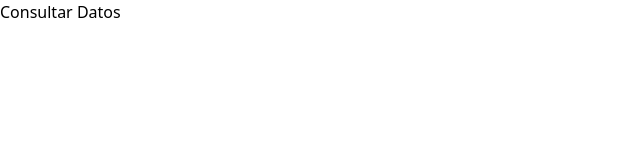
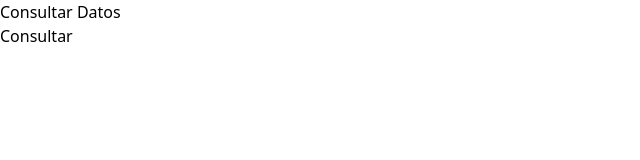
Before and after one commit to nestoredduardo/hello-world-vue, a Vue app: page / in a window 1280 px wide. Shown: the top 160 px of the page, without its empty margins (0-640 px from the left). Built offline with nearby package versions, Linux system fonts and the light colour scheme.

Commit message:
Fetch Data

```diff
--- a/src/App.vue
+++ b/src/App.vue
@@ -1,5 +1,34 @@
 <template>
   <h1 class="">Consultar Datos</h1>
+  <button v-on:click="fetch">Consultar</button>
+
+  <div v-for="character of characters" v-bind:key="character.id">
+    {{ character }}
+  </div>
 </template>
 
+<script>
+import axios from 'axios';
+
+export default {
+  name: 'App',
+  data() {
+    return { URL: 'https://rickandmortyapi.com/api/character', characters: [] };
+  },
+  methods: {
+    fetch() {
+      let result = axios
+        .get(this.URL)
+        .then((res) => {
+          this.characters = res.data.results;
+          console.log(res.data);
+        })
+        .catch((err) => {
+          console.log(err);
+        });
+    },
+  },
+};
+</script>
+
 <style></style>
```
